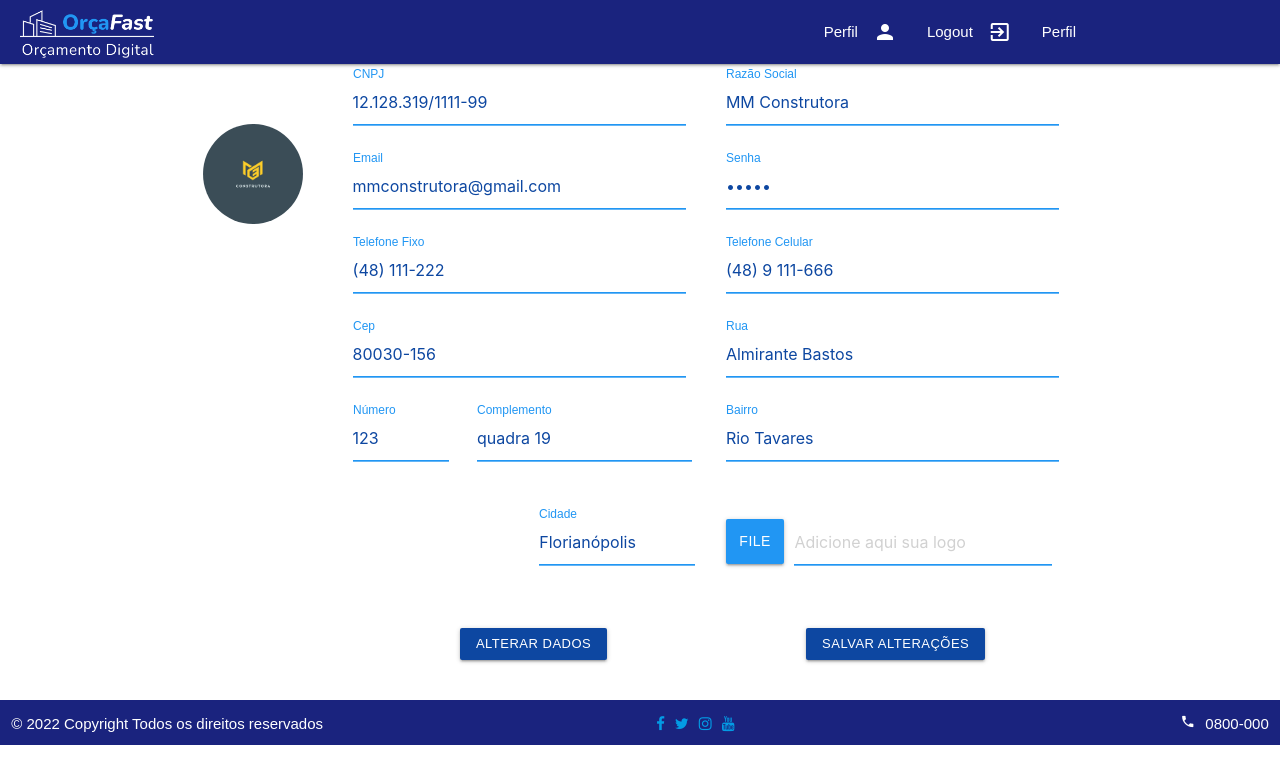
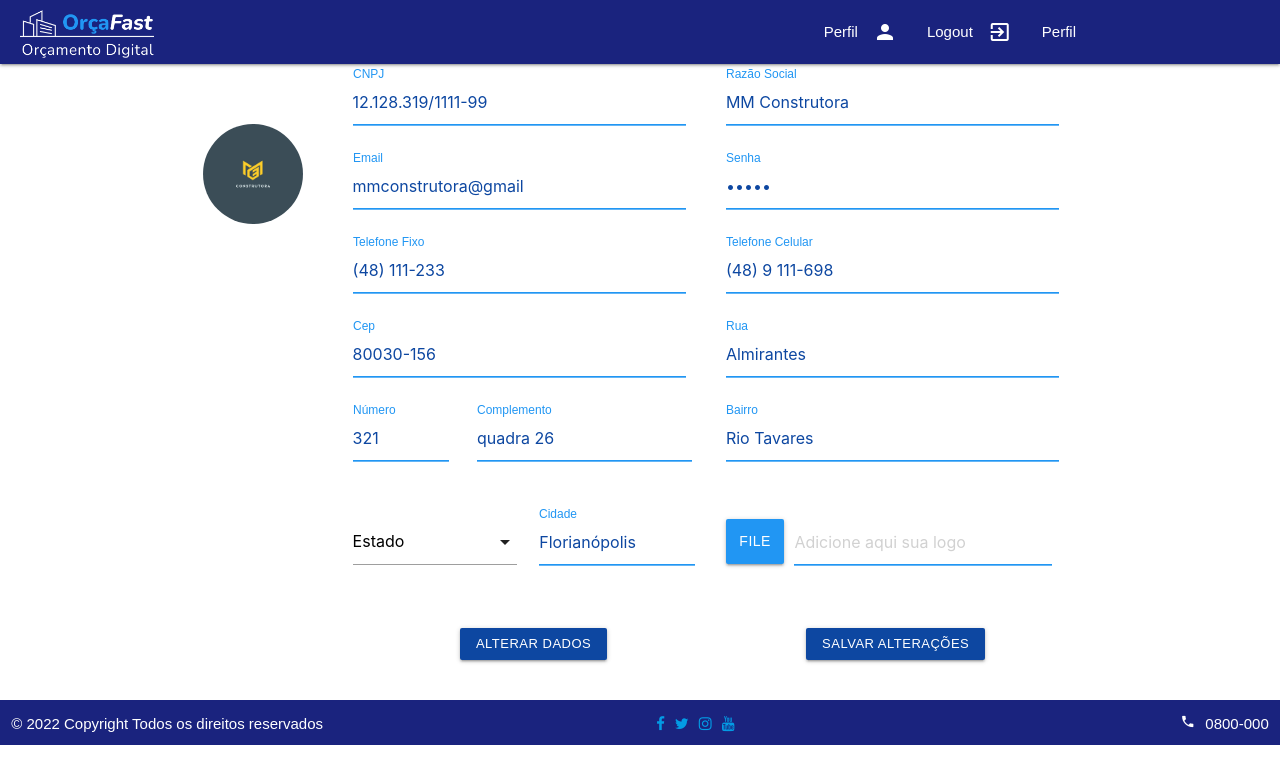
Before and after one commit to gustavomghisi7/OrcaFast, an Angular app: page /perfil/1 in a window 1280 px wide. Shown: the top 784 px of the page. Built offline with nearby package versions, Linux system fonts and the light colour scheme; data requests are answered from the project's data file.

Commit message:
métodos alterarUsuário e salvarAterações

```diff
--- a/db.json
+++ b/db.json
@@ -4,15 +4,15 @@
       "id": 1,
       "razaoSocial": "MM Construtora",
       "cnpj": "12.128.319/1111-99",
-      "email":"mmconstrutora@gmail.com",
-      "senha":"12345",
-      "telefone":"(48) 111-222",
-      "celular": "(48) 9 111-666",
+      "email": "mmconstrutora@gmail",
+      "senha": "12345",
+      "telefone": "(48) 111-233",
+      "celular": "(48) 9 111-698",
       "cep": "80030-156",
-      "rua":"Almirante Bastos",
-      "numeroEndereco": 123,
-      "complementoEndereco": "quadra 19",
-      "bairro":"Rio Tavares",
+      "rua": "Almirantes",
+      "numeroEndereco": "321",
+      "complementoEndereco": "quadra 26",
+      "bairro": "Rio Tavares",
       "estado": "SC",
       "cidade": "Florianópolis",
       "logoUsuario": "imagem logo usuario"
@@ -21,15 +21,15 @@
       "id": 4,
       "razaoSocial": "Isabella e Raimunda Advocacia Ltda",
       "cnpj": "52.128.319/0001-09",
-      "email":"administracao@isabellaeraimundaadvocacialtda.com.br",
-      "senha":"74930",
-      "telefone":"(19) 2922-1173",
+      "email": "administracao@isabellaeraimundaadvocacialtda.com.br",
+      "senha": "74930",
+      "telefone": "(19) 2922-1173",
       "celular": "(19) 99411-1810",
       "cep": "80030-156",
-      "rua":"Rua Cinco",
+      "rua": "Rua Cinco",
       "numeroEndereco": 131,
       "complementoEndereco": "quadra 19",
-      "bairro":"Vila Chico Amaral",
+      "bairro": "Vila Chico Amaral",
       "estado": "SP",
       "cidade": "Campinas",
       "logoUsuario": "imagem logo usuario"
--- a/src/app/perfil/perfil.component.html
+++ b/src/app/perfil/perfil.component.html
@@ -170,11 +170,8 @@
         </div>
 
         <div class="col s12 m6 bntPerfil">
-          <a
-            onclick="M.toast
-            (
-              { html: 'Alterações enviadas', classes: 'rounded green' }
-            )"
+          <a (click)="salvarAlteracoes()"
+
             class="waves-effect waves-light btn-small blue darken-4"
           >
             Salvar alterações
--- a/src/app/perfil/perfil.component.ts
+++ b/src/app/perfil/perfil.component.ts
@@ -1,6 +1,8 @@
 import { Component, OnInit } from '@angular/core';
 import { ActivatedRoute } from '@angular/router';
 import { UsuariosService } from '../usuarios.service';
+
+declare const M: any
 
 @Component({
   selector: 'app-perfil',
@@ -29,6 +31,7 @@ export class PerfilComponent implements OnInit {
   constructor(private service:UsuariosService, private route: ActivatedRoute) { }
 
   ngOnInit(): void {
+    M.AutoInit()
    const routeParams = this.route.snapshot.paramMap;
    this.idUsuario = Number(routeParams.get('idusuario'))
    this.service.getUmUsuario(this.idUsuario).subscribe(data => {
@@ -37,7 +40,14 @@ export class PerfilComponent implements OnInit {
    })}
 
 
-  msg: string = ""
+  msg: string = "Usuário alterado"
+
+  salvarAlteracoes(): void{
+    this.service.alterarUsuario(this.usuario).subscribe(data => M.toast
+    (
+      { html: this.msg, classes: 'rounded green' }
+    ))
+  }
 
 
 }
--- a/src/app/usuarios.service.ts
+++ b/src/app/usuarios.service.ts
@@ -17,4 +17,8 @@ export class UsuariosService {
   getUmUsuario(id:number){
     return this.http.get(`http://localhost:3000/usuarios/${id}`)
   }
+
+  alterarUsuario(dados:any){
+    return this.http.put(`http://localhost:3000/usuarios/${dados.id}`, dados)
+  }
 }
```
